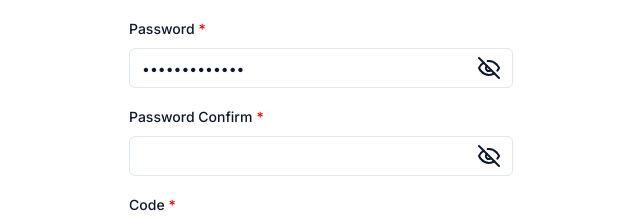
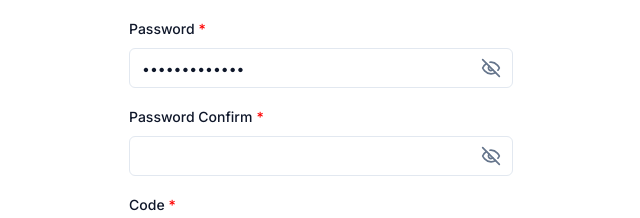
Before and after one commit to OJWareCompany/baruncorp-web, a Next.js app: page /signup in a window 1280 px wide. Shown: the part 504-722 px from the top of the page, without its empty margins (319-959 px from the left). Built offline with nearby package versions, Linux system fonts and the light colour scheme; no server answers.

Commit message:
🌈 style: modify style of eye

```diff
--- a/src/app/(auth)/signup/page.tsx
+++ b/src/app/(auth)/signup/page.tsx
@@ -6,8 +6,6 @@ import * as z from "zod";
 import { AlertCircle } from "lucide-react";
 import { useRouter } from "next/navigation";
 import { Loader2, Eye, EyeOff } from "lucide-react";
-
-import Link from "next/link";
 import { useState } from "react";
 import { Button } from "@/components/ui/button";
 import { Alert, AlertTitle, AlertDescription } from "@/components/ui/alert";
@@ -179,7 +177,11 @@ export default function SignupPage() {
                     className="absolute right-3"
                     onClick={() => setShowPassword((prev) => !prev)}
                   >
-                    {showPassword ? <Eye /> : <EyeOff />}
+                    {showPassword ? (
+                      <Eye className="h-5 w-5 text-muted-foreground" />
+                    ) : (
+                      <EyeOff className="h-5 w-5 text-muted-foreground" />
+                    )}
                   </button>
                 </div>
                 <FormMessage />
@@ -205,7 +207,11 @@ export default function SignupPage() {
                     className="absolute right-3"
                     onClick={() => setShowPasswordConfirm((prev) => !prev)}
                   >
-                    {showPasswordConfirm ? <Eye /> : <EyeOff />}
+                    {showPasswordConfirm ? (
+                      <Eye className="h-5 w-5 text-muted-foreground" />
+                    ) : (
+                      <EyeOff className="h-5 w-5 text-muted-foreground" />
+                    )}
                   </button>
                 </div>
                 <FormMessage />
```
